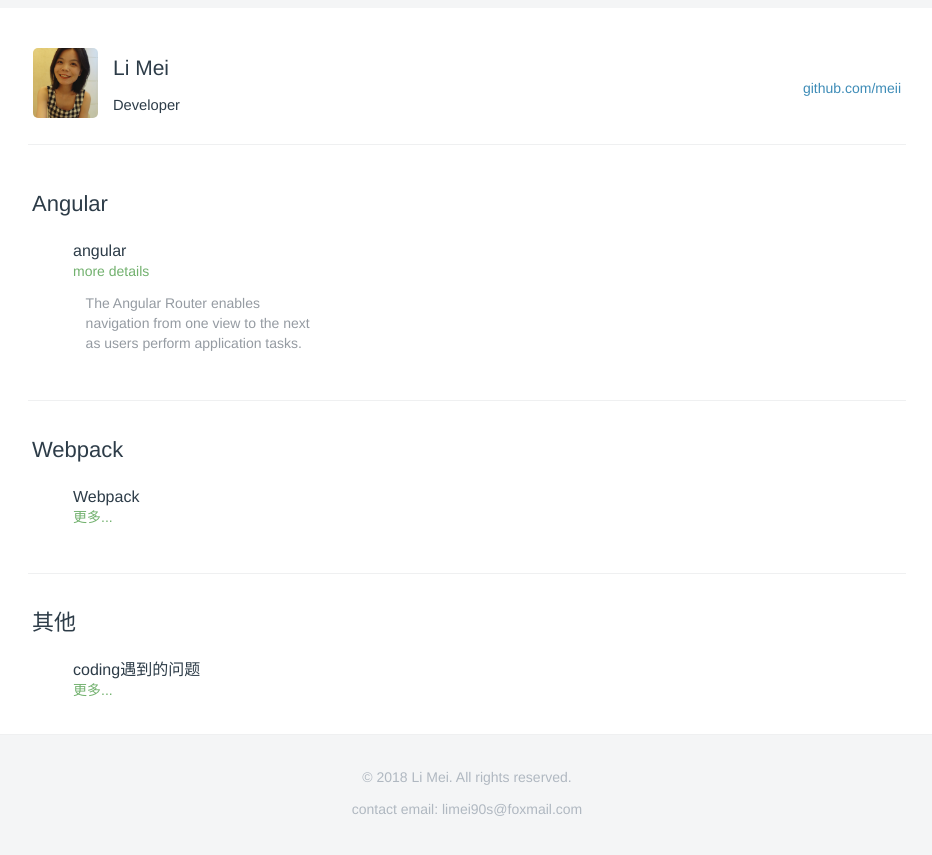
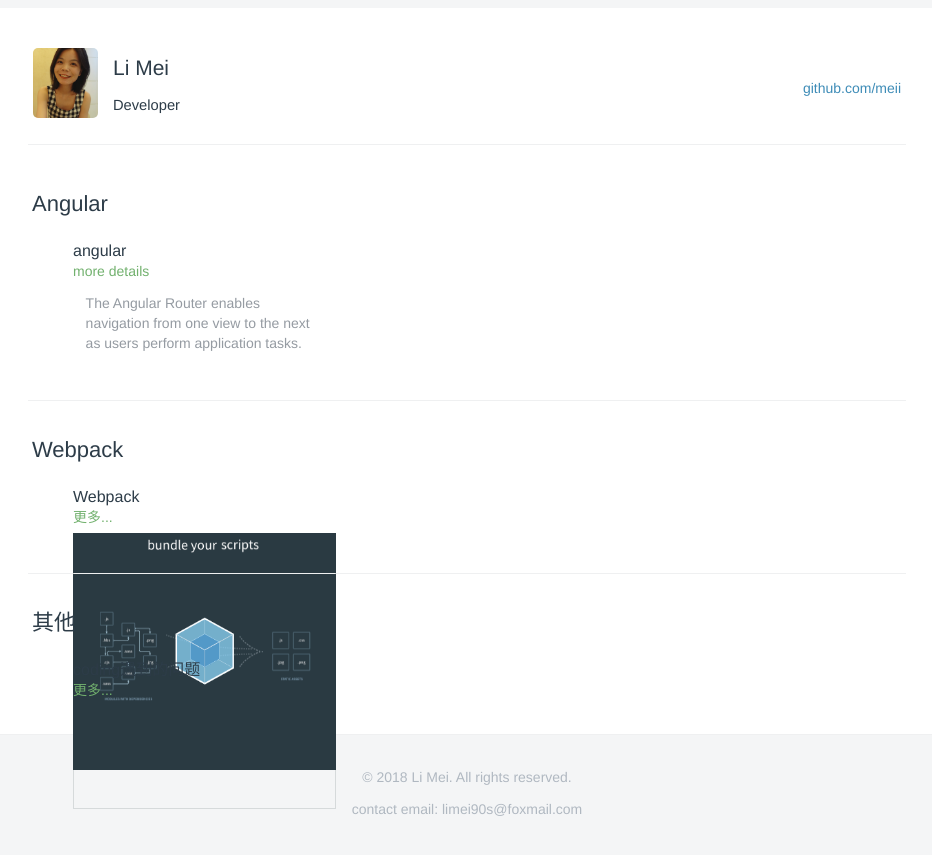
Before and after one commit to LiMeii/LiMeii.github.io, a Jekyll site: the page built from index.html, in a window 1280 px wide. Shown: the top 855 px of the page, without its empty margins (181-1113 px from the left). Built offline with Jekyll 4.4.1, drawn with Linux system fonts in a browser that asks for light colours.

Commit message:
add webpack img

```diff
--- a/index.html
+++ b/index.html
@@ -67,6 +67,9 @@
                                     <span class="menu-item-name">Webpack</span>
                                     <span class="menu-item-price"><a style="text-decoration: none;"  href="/2018/09/24/webpack-learning.html"  target="_blank">
                                         更多...</a></span>
+                                        <div class="menu-item-image has-meta-content">
+                                            <img src="/assets/webpack.png">
+                                          </div>
                                     <p class="menu-item-description"></p>
                                 </div>
                             </li>
```
Also changed, not shown: assets/webpack.png (added).
